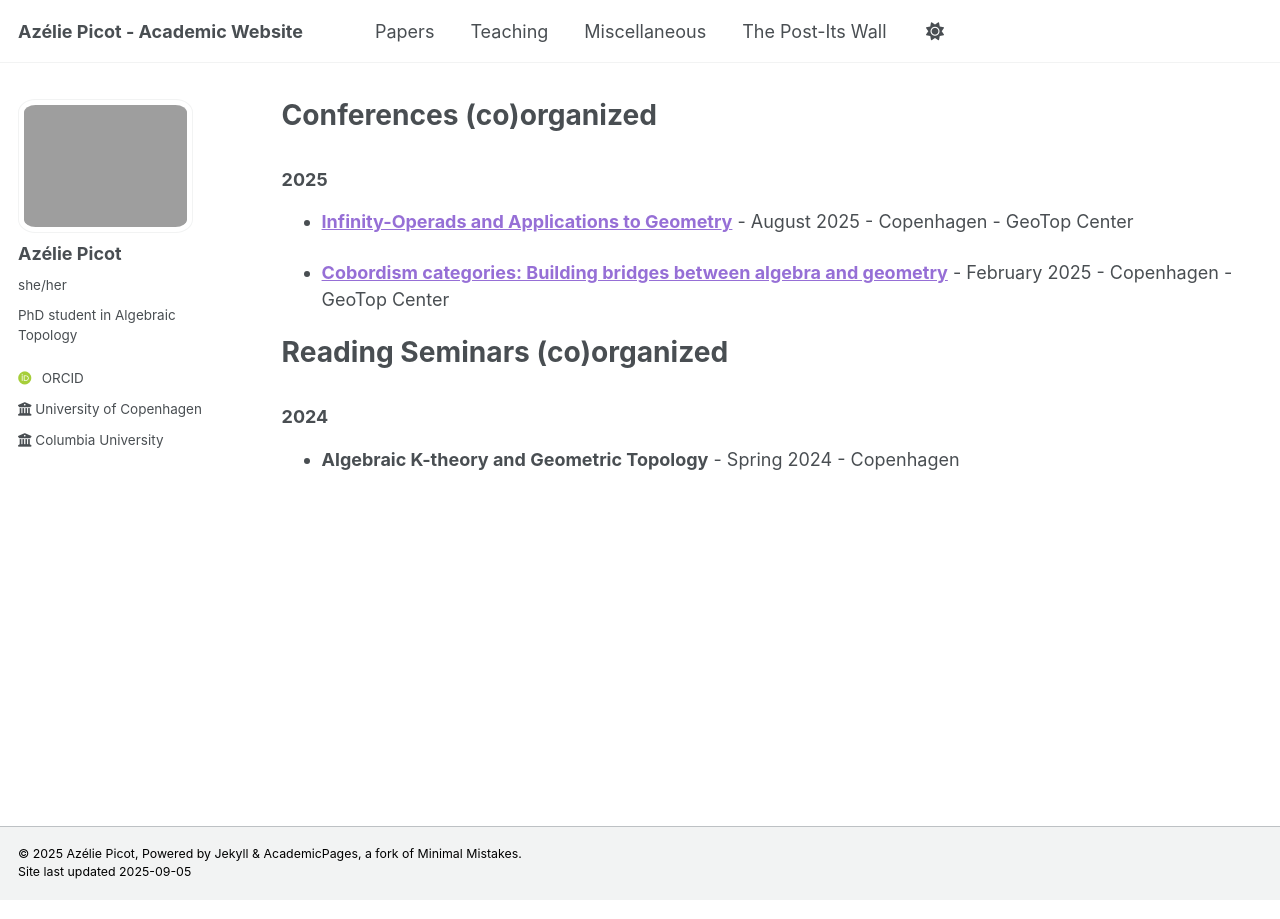
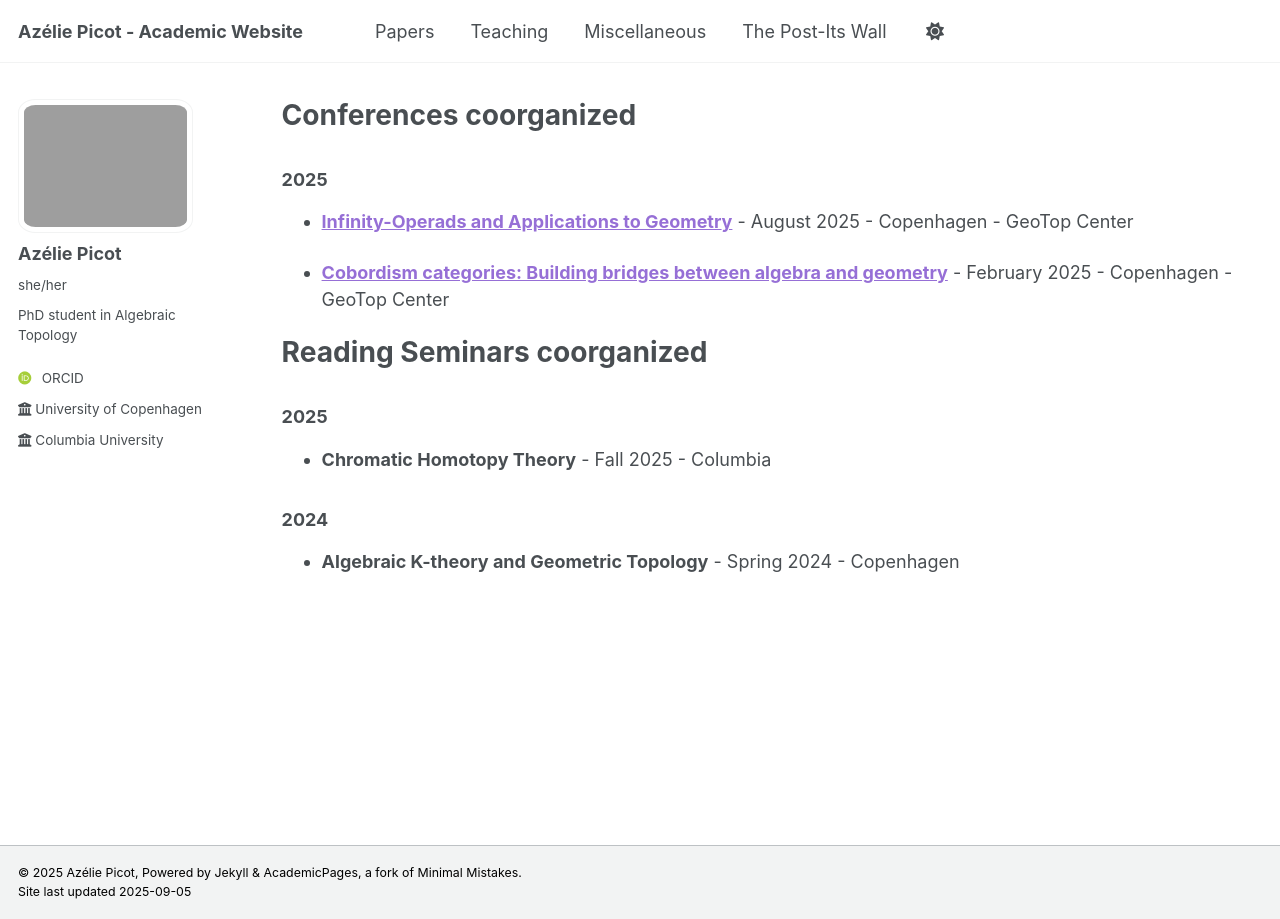
Before and after one commit to azeliepicot/azeliepicot.github.io, a Jekyll site: the page built from _pages/miscellaneous.md, in a window 1280 px wide. Built offline with Jekyll 4.4.1, drawn with Linux system fonts in a browser that asks for light colours; some web fonts are replaced.

Commit message:
Update miscellaneous.md

```diff
--- a/_pages/miscellaneous.md
+++ b/_pages/miscellaneous.md
@@ -8,14 +8,18 @@ hide_title: true
 
 ---
 
-# Conferences (co)organized
+# Conferences coorganized
 
 ### 2025
 - [**Infinity-Operads and Applications to Geometr**](https://www.math.ku.dk/english/calendar/events/infinity-operads-and-manifolds/)[**y**](https://azeliepicot.github.io/thesurfacemonster/) - August 2025 - Copenhagen - GeoTop Center
 
 - [**Cobordism categories: Building bridges between algebra and geometry**](https://www.math.ku.dk/english/calendar/events/cobordism-categories_copy/) - February 2025 - Copenhagen - GeoTop Center
 
-# Reading Seminars (co)organized
+# Reading Seminars coorganized
+
+### 2025
+
+- **Chromatic Homotopy Theory** - Fall 2025 - Columbia
 
 ### 2024
 - **Algebraic K-theory and Geometric Topology** - Spring 2024 - Copenhagen
```
